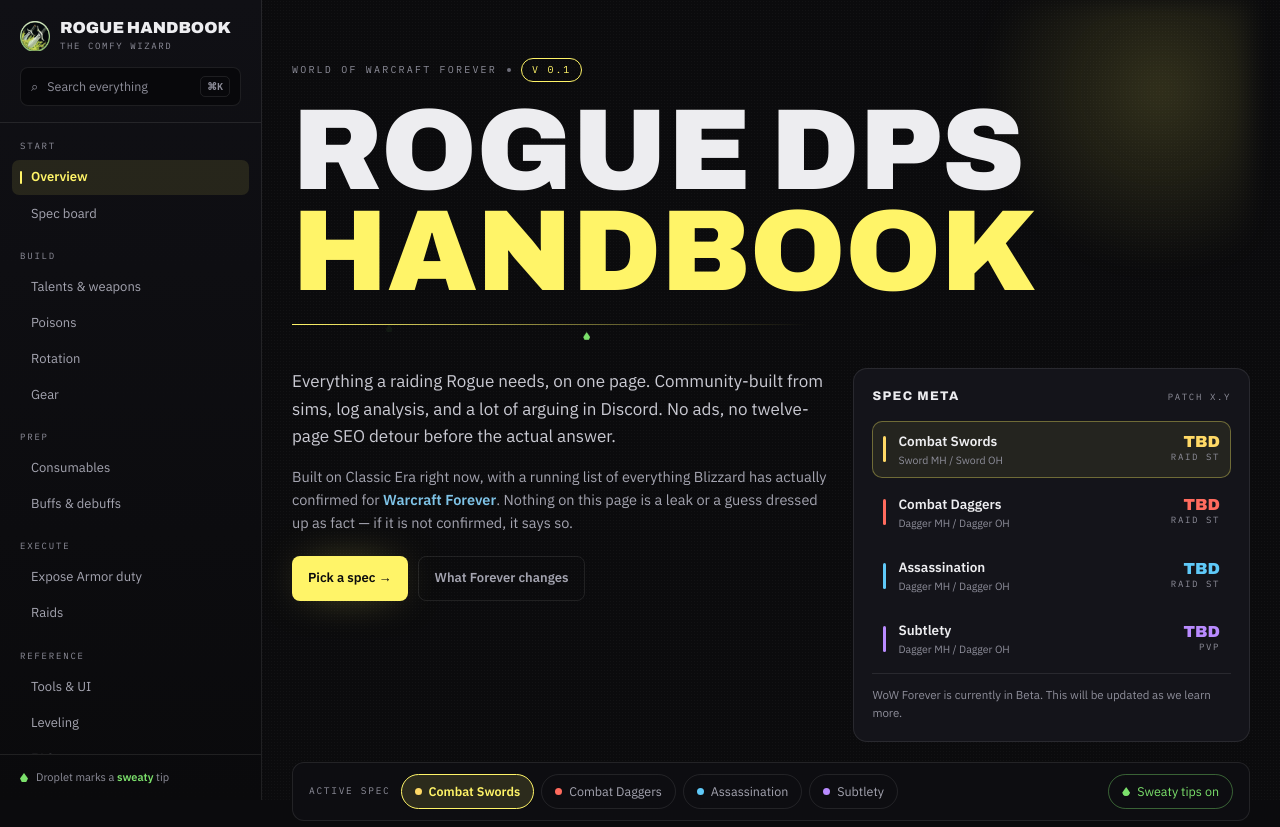
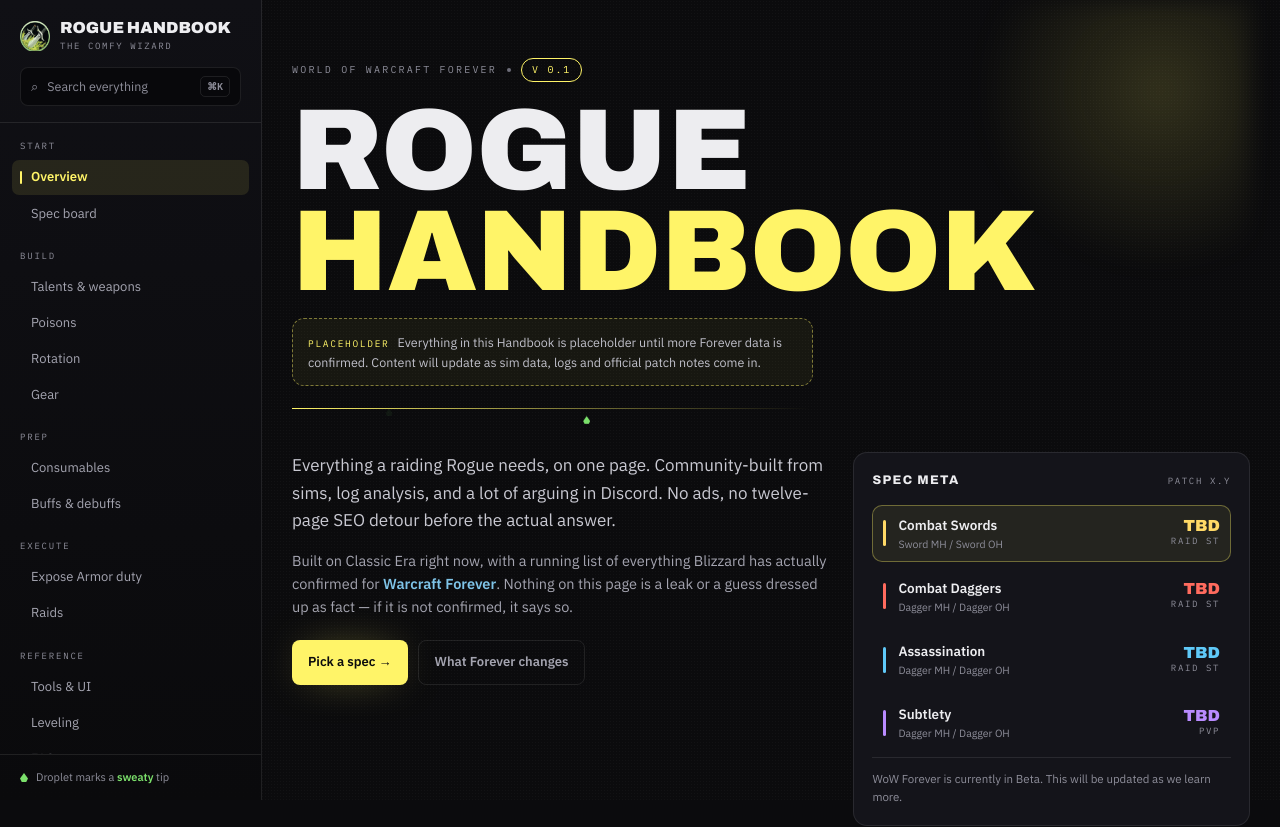
Before and after one commit to ericbtaylorjr/rogueforever, a React (Vite) app: page / in a window 1280 px wide. Shown: the top 827 px of the page. Built offline with nearby package versions, Linux system fonts and the light colour scheme.

Commit message:
Added placeholder and removed DPS mentions, since all specs are DPS

```diff
--- a/src/components/sections/Overview.tsx
+++ b/src/components/sections/Overview.tsx
@@ -2,6 +2,7 @@
 import { specs } from '../../content/content';
 import { hero } from '../../content/copy';
 import { useCompendium } from '../../state/CompendiumProvider';
+import { Callout } from '../ui/Callout';
 
 function PoisonDrip() {
   return (
@@ -127,6 +128,12 @@
         </span>
       </h1>
 
+      <div className="relative mt-[16px] max-w-[62ch]">
+        <Callout tone="accent" dashed label={hero.disclaimer.label}>
+          {hero.disclaimer.text}
+        </Callout>
+      </div>
+
       <PoisonDrip />
 
       <div className="mt-[26px] grid gap-[26px] hero:grid-cols-[minmax(0,1.35fr)_minmax(0,1fr)]">
--- a/src/content/copy.ts
+++ b/src/content/copy.ts
@@ -10,8 +10,12 @@
 
 export const hero = {
   eyebrow: 'WORLD OF WARCRAFT FOREVER',
-  titleTop: 'Rogue DPS',
+  titleTop: 'Rogue',
   titleBottom: 'Handbook',
+  disclaimer: {
+    label: 'PLACEHOLDER',
+    text: 'Everything in this Handbook is placeholder until more Forever data is confirmed. Content will update as sim data, logs and official patch notes come in.',
+  },
   lede: 'Everything a raiding Rogue needs, on one page. Community-built from sims, log analysis, and a lot of arguing in Discord. No ads, no twelve-page SEO detour before the actual answer.',
   support: {
     before: 'Built on Classic Era right now, with a running list of everything Blizzard has actually confirmed for ',
```
